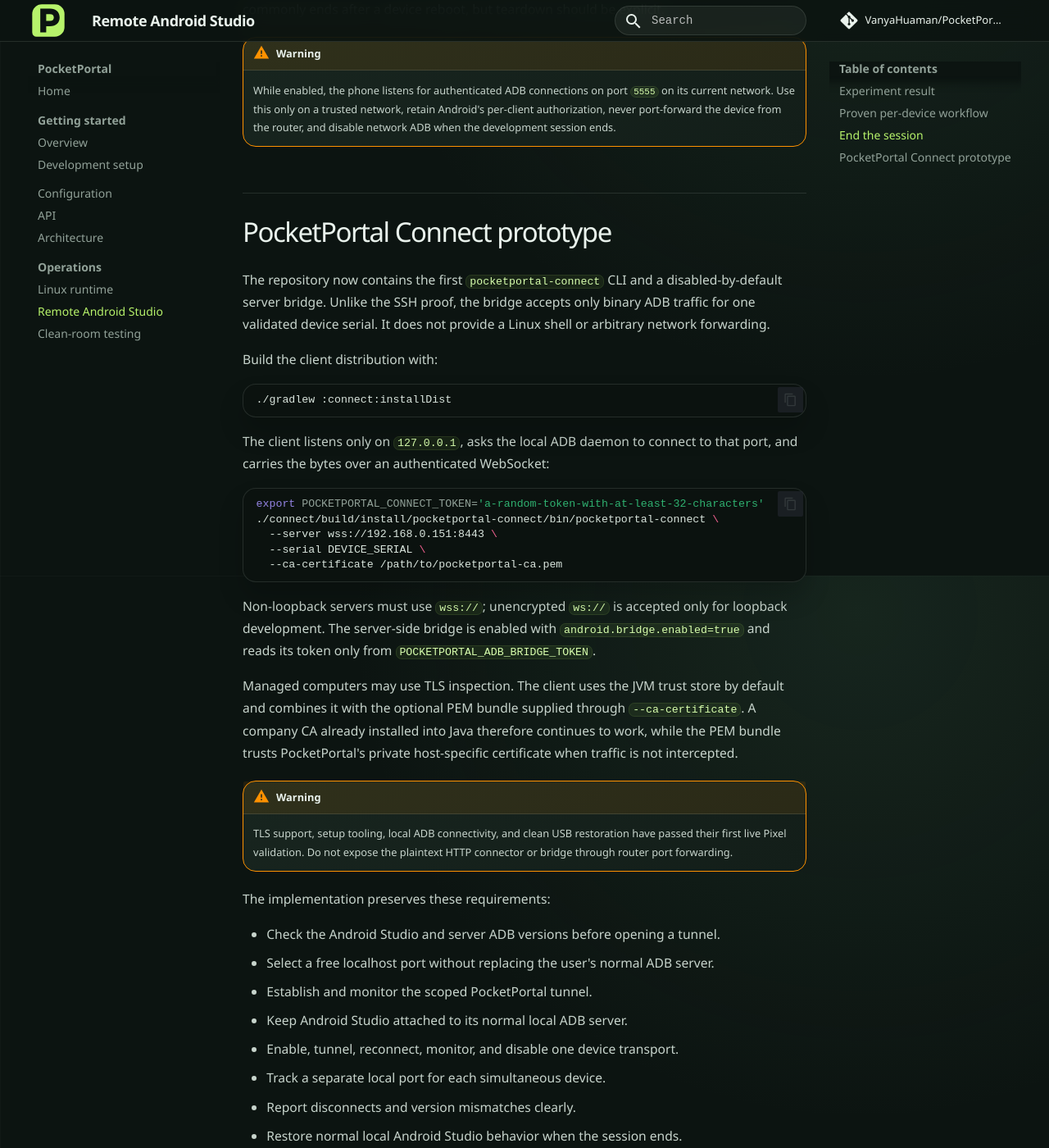
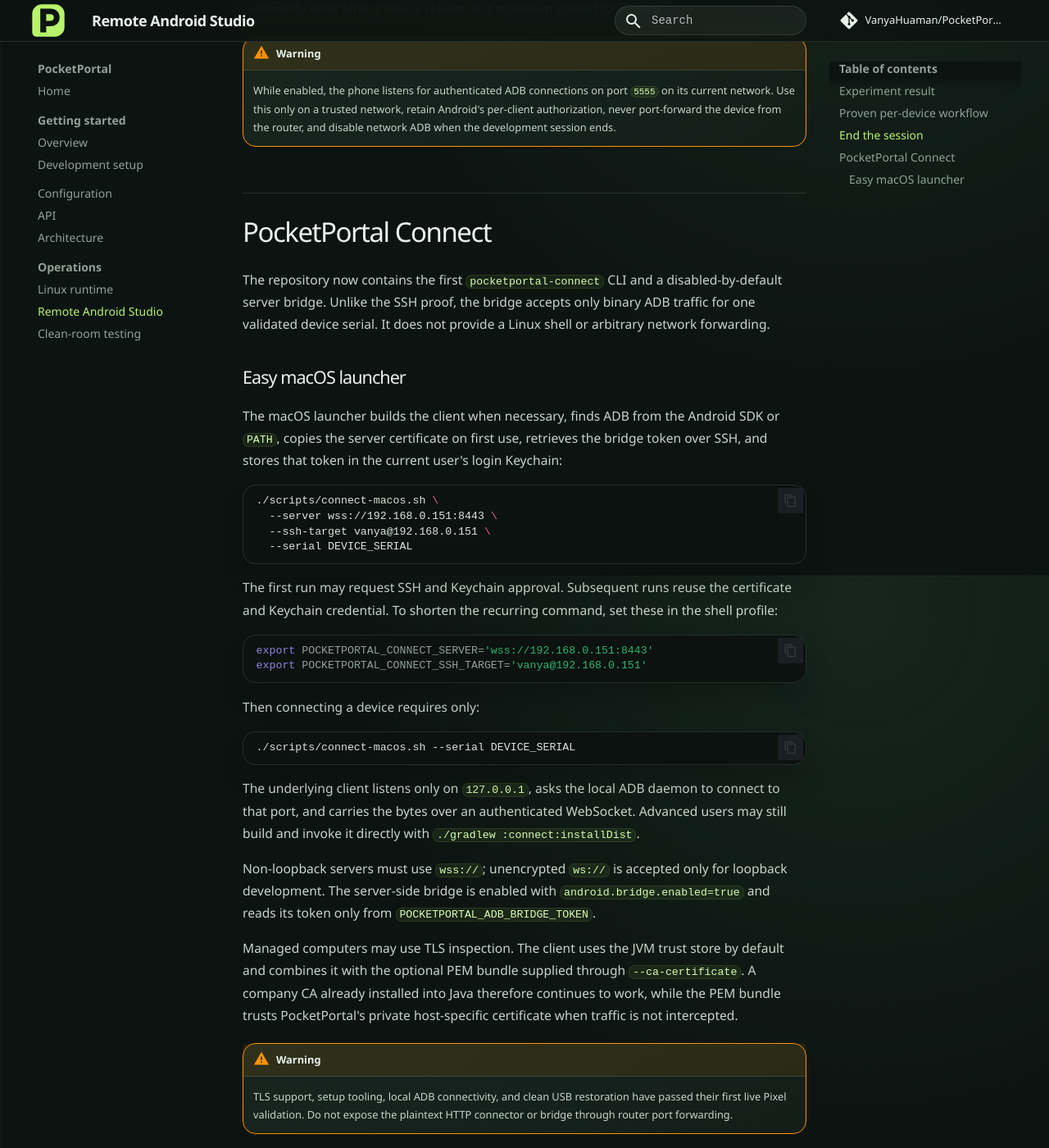
Before and after one commit to VanyaHuaman/PocketPortal, an MkDocs documentation site: the page built from docs/operations/android-studio-remote.md, in a window 1280 px wide and 1400 px high, scrolled down 1998 px. Shown: the whole window at 82% size. Built offline with MkDocs 1.6.1 and Material for MkDocs 9.7.7, drawn with Linux system fonts in a browser that asks for light colours; comment, search, counter and statistics services are not loaded.

Commit message:
Add easy macOS Connect launcher

````diff
--- a/docs/operations/android-studio-remote.md
+++ b/docs/operations/android-studio-remote.md
@@ -85,29 +85,45 @@
     Android's per-client authorization, never port-forward the device from the
     router, and disable network ADB when the development session ends.
 
-## PocketPortal Connect prototype
+## PocketPortal Connect
 
 The repository now contains the first `pocketportal-connect` CLI and a
 disabled-by-default server bridge. Unlike the SSH proof, the bridge accepts
 only binary ADB traffic for one validated device serial. It does not provide a
 Linux shell or arbitrary network forwarding.
 
-Build the client distribution with:
+### Easy macOS launcher
+
+The macOS launcher builds the client when necessary, finds ADB from the Android
+SDK or `PATH`, copies the server certificate on first use, retrieves the bridge
+token over SSH, and stores that token in the current user's login Keychain:
 
 ```bash
-./gradlew :connect:installDist
+./scripts/connect-macos.sh \
+  --server wss://192.168.0.151:8443 \
+  --ssh-target vanya@192.168.0.151 \
+  --serial DEVICE_SERIAL
 ```
 
-The client listens only on `127.0.0.1`, asks the local ADB daemon to connect to
-that port, and carries the bytes over an authenticated WebSocket:
+The first run may request SSH and Keychain approval. Subsequent runs reuse the
+certificate and Keychain credential. To shorten the recurring command, set
+these in the shell profile:
 
 ```bash
-export POCKETPORTAL_CONNECT_TOKEN='a-random-token-with-at-least-32-characters'
-./connect/build/install/pocketportal-connect/bin/pocketportal-connect \
-  --server wss://192.168.0.151:8443 \
-  --serial DEVICE_SERIAL \
-  --ca-certificate /path/to/pocketportal-ca.pem
+export POCKETPORTAL_CONNECT_SERVER='wss://192.168.0.151:8443'
+export POCKETPORTAL_CONNECT_SSH_TARGET='vanya@192.168.0.151'
 ```
+
+Then connecting a device requires only:
+
+```bash
+./scripts/connect-macos.sh --serial DEVICE_SERIAL
+```
+
+The underlying client listens only on `127.0.0.1`, asks the local ADB daemon
+to connect to that port, and carries the bytes over an authenticated WebSocket.
+Advanced users may still build and invoke it directly with
+`./gradlew :connect:installDist`.
 
 Non-loopback servers must use `wss://`; unencrypted `ws://` is accepted only
 for loopback development. The server-side bridge is enabled with
````
Also changed, not shown: AI_HANDOFF.md (+4 -0 lines), 1 other file.
